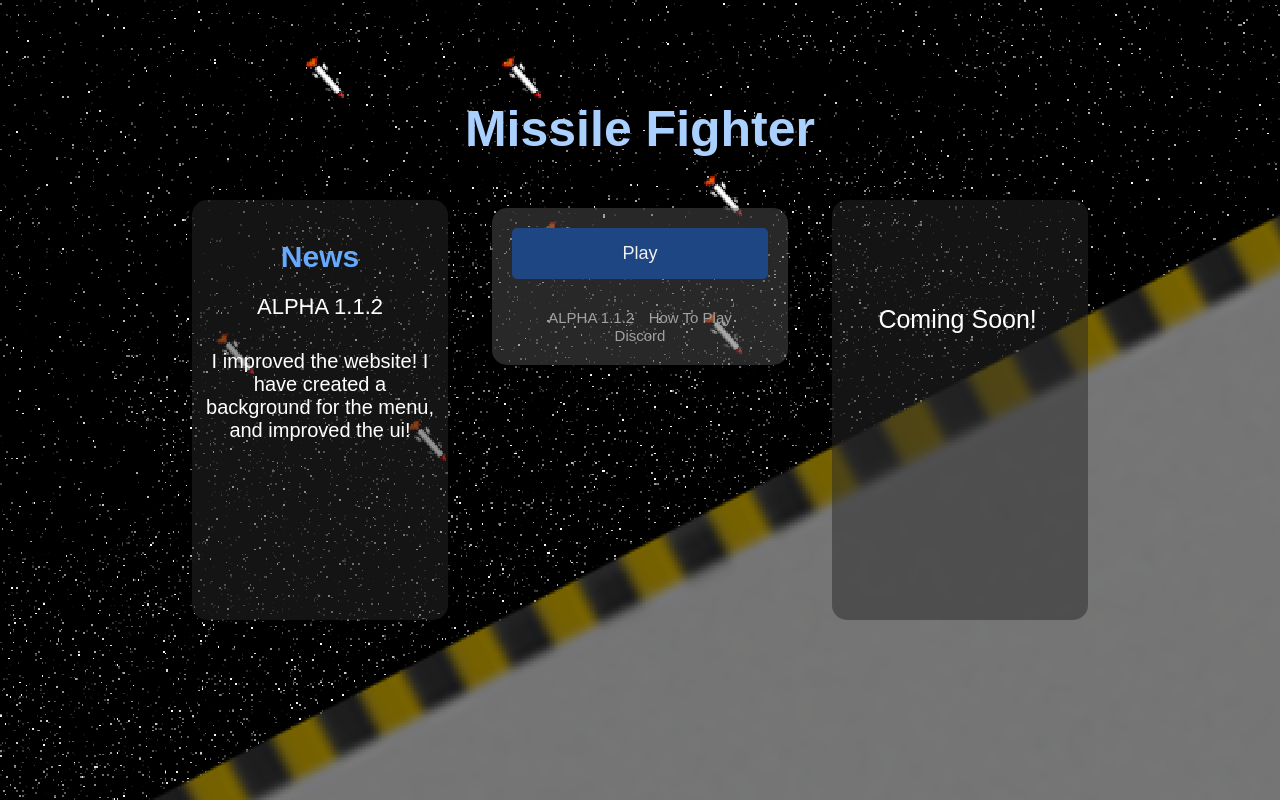
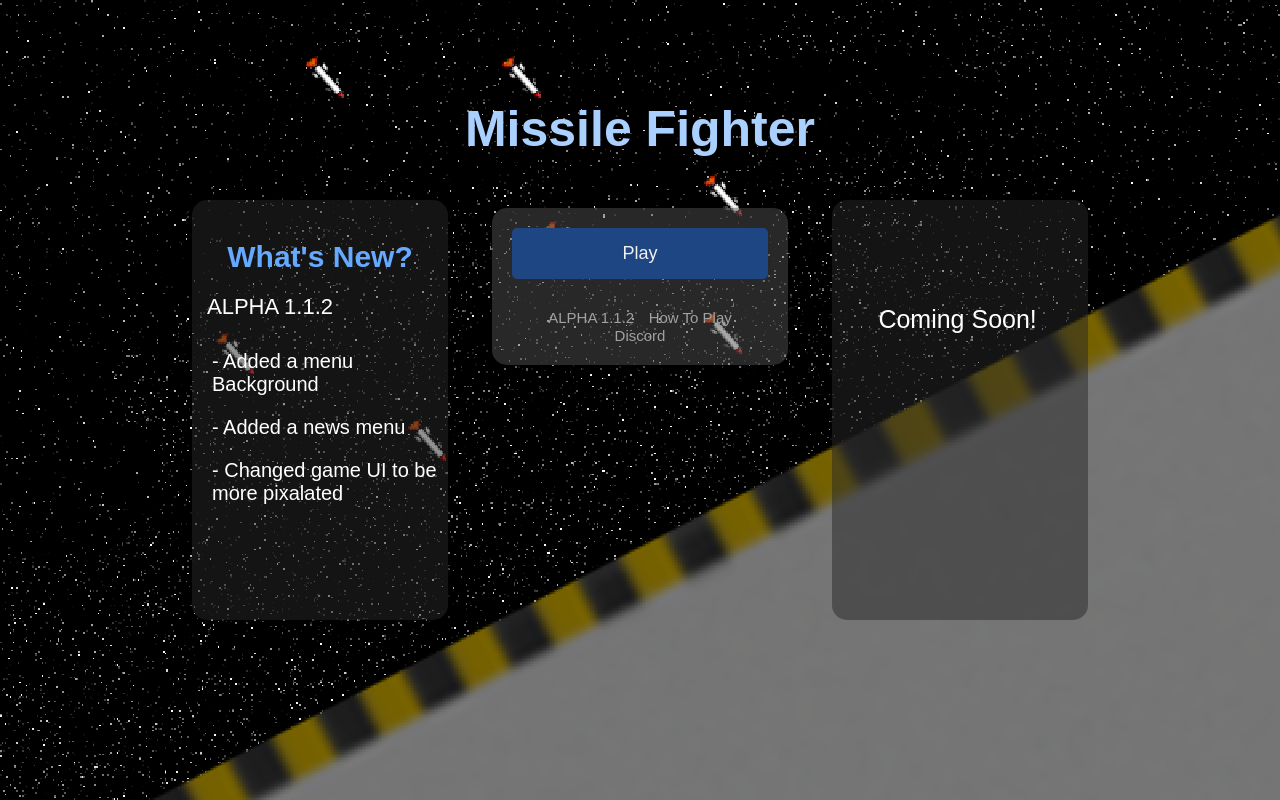
Before and after one commit to tlk106/Missile-Fighter, a website with bundled scripts: page index.html in a window 1280 px wide. Built offline with nearby package versions, Linux system fonts and the light colour scheme.

Commit message:
Final Tweaks

```diff
--- a/index.html
+++ b/index.html
@@ -17,11 +17,13 @@
     <div id="menu-container">
       <h1 id="title">Missile Fighter</h1>
       <div class="side-menu" id="news-menu">
-        <h1 class="menu-title">News</h1>
+        <h1 class="menu-title">What's New?</h1>
         <div class="content-container">
           <div class="news-title">ALPHA 1.1.2</div>
             <div class="news-content">
-              <p class="news-paragraph">I improved the website! I have created a background for the menu, and improved the ui!</p>
+              <p class="news-paragraph">- Added a menu Background</p>
+              <p class="news-paragraph">- Added a news menu</p>
+              <p class="news-paragraph">- Changed game UI to be more pixalated</p>
             </div>
           </div>
 
--- a/style.css
+++ b/style.css
@@ -140,6 +140,13 @@ canvas {
 .news-title {
   font-size: 22px;
   color: #ffffff;
+  text-align: left;
+  margin-left: 15px;
+}
+
+.news-paragraph {
+  text-align: left;
+  margin-left: 10px;
 }
 
 .menu-title {
```
